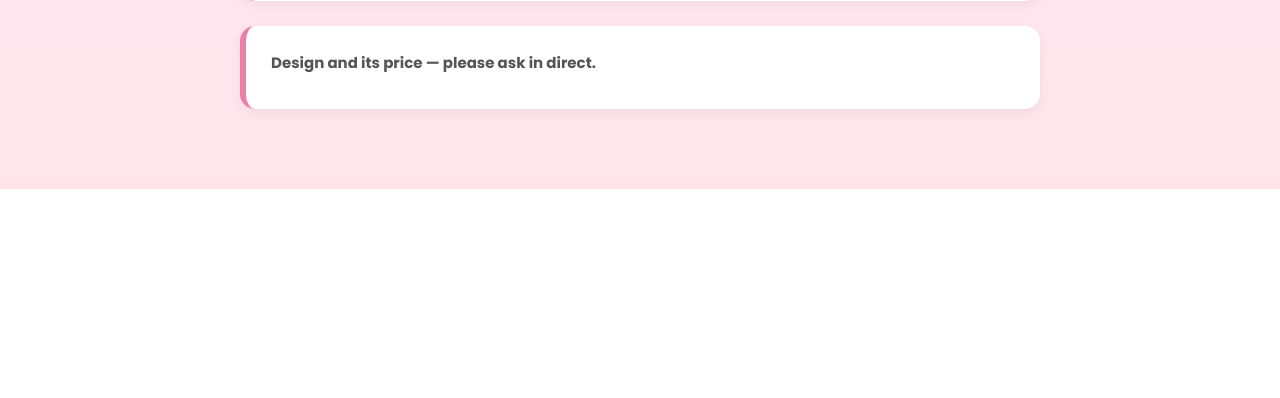
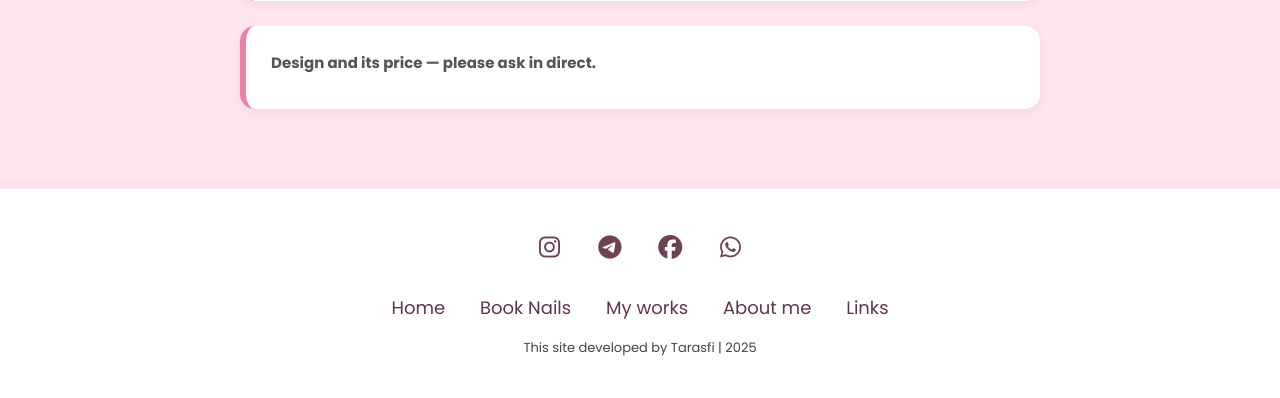
Before and after one commit to Tarasfi/aanastasa-nails, a Flask app: page / in a window 1280 px wide. Shown: the part 2847-3245 px from the top of the page. Before the commit the page ends 3036 px from the top, so only its background shows below. Run offline with Flask 3, Linux system fonts and the light colour scheme; some libraries are stand-ins or nearby versions.

Commit message:
Footer add

```diff
--- a/static/assets/css/styles.css
+++ b/static/assets/css/styles.css
@@ -274,3 +274,66 @@ nav .fa {
 .price-item ul li {
   margin-bottom: 5px;
 }
+
+/* Footer styling */
+
+.footer {
+    padding: 40px 0;
+    background-color: white;
+}
+
+.footer .social {
+    text-align: center;
+    padding-bottom: 25px;
+    color: #3A0519;
+}
+
+.footer .social a {
+    font-size: 24px;
+    color: inherit;
+    width: 40px;
+    height: 40px;
+    line-height: 38px;
+    display: inline-block;
+    text-align: center;
+    border-radius: 50%;
+    margin: 0 8px;
+    opacity: 0.75;
+}
+
+.footer .social a:hover {
+    opacity: 0.9;
+}
+
+.footer ul {
+    margin-top: 0;
+    padding: 0;
+    list-style: none;
+    font-size: 18px;
+    line-height: 1.6;
+    margin-bottom: 0;
+    text-align: center;
+}
+
+.footer ul a {
+    color: inherit;
+    text-decoration: none;
+    opacity: 0.8;
+    color: #3A0519;
+}
+
+.footer ul li {
+    display: inline-block;
+    padding: 0 15px;
+}
+
+.footer ul li a:hover {
+    opacity: 1;
+}
+
+.footer .copyright {
+    margin-top: 15px;
+    text-align: center;
+    font-size: 13px;
+    color: #444;
+}
--- a/templates/index.html
+++ b/templates/index.html
@@ -5,7 +5,7 @@
     <meta name="viewport" content="width=device-width, initial-scale=1.0" />
     <title>Aanastasa nails</title>
     <!-- CSS Link -->
-     <link rel="stylesheet" href="/static/assets/css/styles.css">
+    <link rel="stylesheet" href="/static/assets/css/styles.css" />
     <!-- Google fonts -->
     <link rel="preconnect" href="https://fonts.googleapis.com" />
     <link rel="preconnect" href="https://fonts.gstatic.com" crossorigin />
@@ -54,7 +54,10 @@
       <div class="row">
         <div class="booking-col">
           <h3>Using my site</h3>
-          <p>You can simply make a book through the website. Just click on the link in the bottom</p>
+          <p>
+            You can simply make a book through the website. Just click on the
+            link in the bottom
+          </p>
           <button>Book now through website</button>
         </div>
         <div class="booking-col">
@@ -67,7 +70,10 @@
         </div>
         <div class="booking-col">
           <h3>By calling me</h3>
-          <p>Just call my number which is +380988761442. You can also copy it using the button</p>
+          <p>
+            Just call my number which is +380988761442. You can also copy it
+            using the button
+          </p>
           <button>Copy the number</button>
         </div>
       </div>
@@ -84,7 +90,10 @@
 
         <div class="price-item">
           <h3>Coating with strengthening</h3>
-      <p>(Manicure, nail plate leveling, strengthening with gel/polygel, cuticle reconstruction if needed, coating)</p>
+          <p>
+            (Manicure, nail plate leveling, strengthening with gel/polygel,
+            cuticle reconstruction if needed, coating)
+          </p>
           <span>450 UAH</span>
         </div>
 
@@ -130,7 +139,25 @@
         </div>
       </div>
     </section>
-
+    <!-- Footer -->
+    <section class="footer">
+      <div class="social">
+        <a href=""><i class="fa-brands fa-instagram"></i></a>
+        <a href=""><i class="fa-brands fa-telegram"></i></a>
+        <a href=""><i class="fa-brands fa-facebook"></i></a>
+        <a href=""><i class="fa-brands fa-whatsapp"></i></a>
+      </div>
+      <ul>
+        <li><a href="">Home</a></li>
+        <li><a href="">Book Nails</a></li>
+        <li><a href="">My works</a></li>
+        <li><a href="">About me</a></li>
+        <li><a href="">Links</a></li>
+      </ul>
+      <p class="copyright">
+        This site developed by Tarasfi | 2025
+      </p>
+    </section>
   </body>
   <!-- Fontawesome link JS-->
   <script
```
Lines whose indentation alone changed are shown as unchanged.
